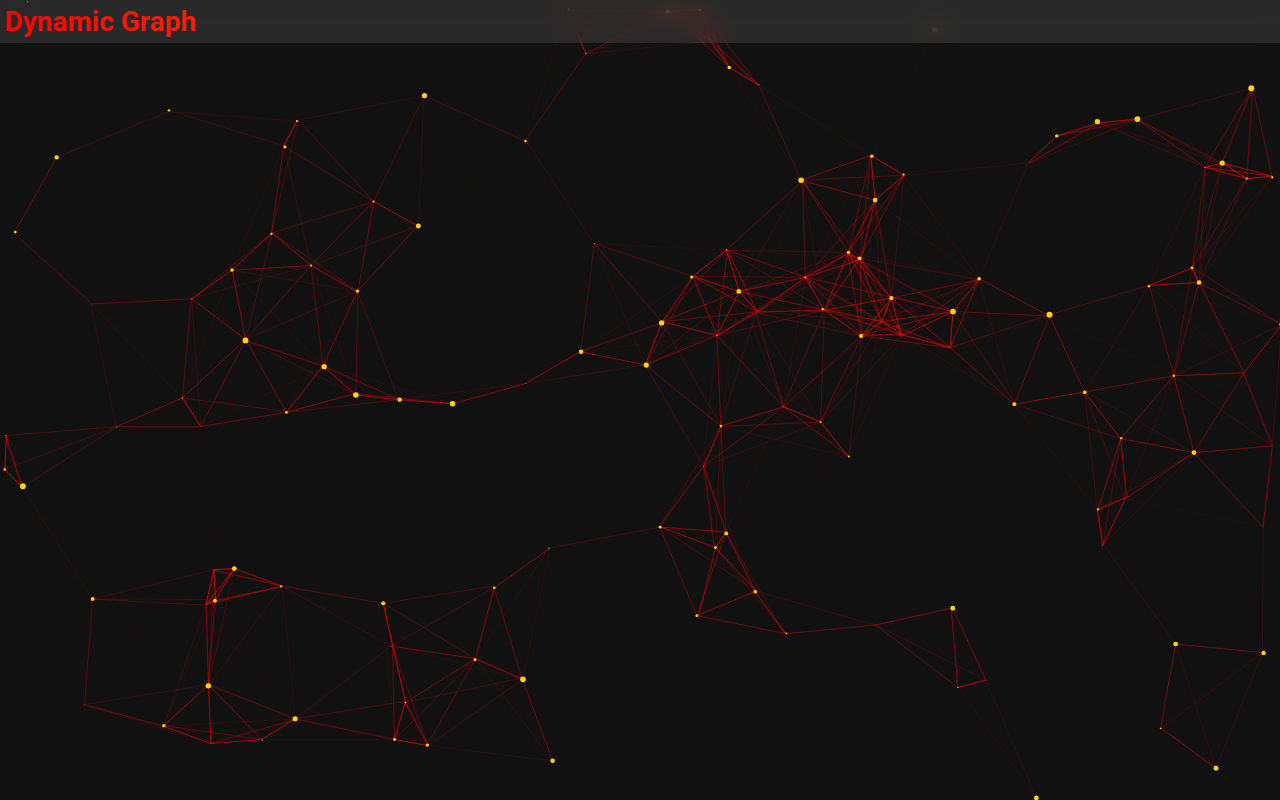
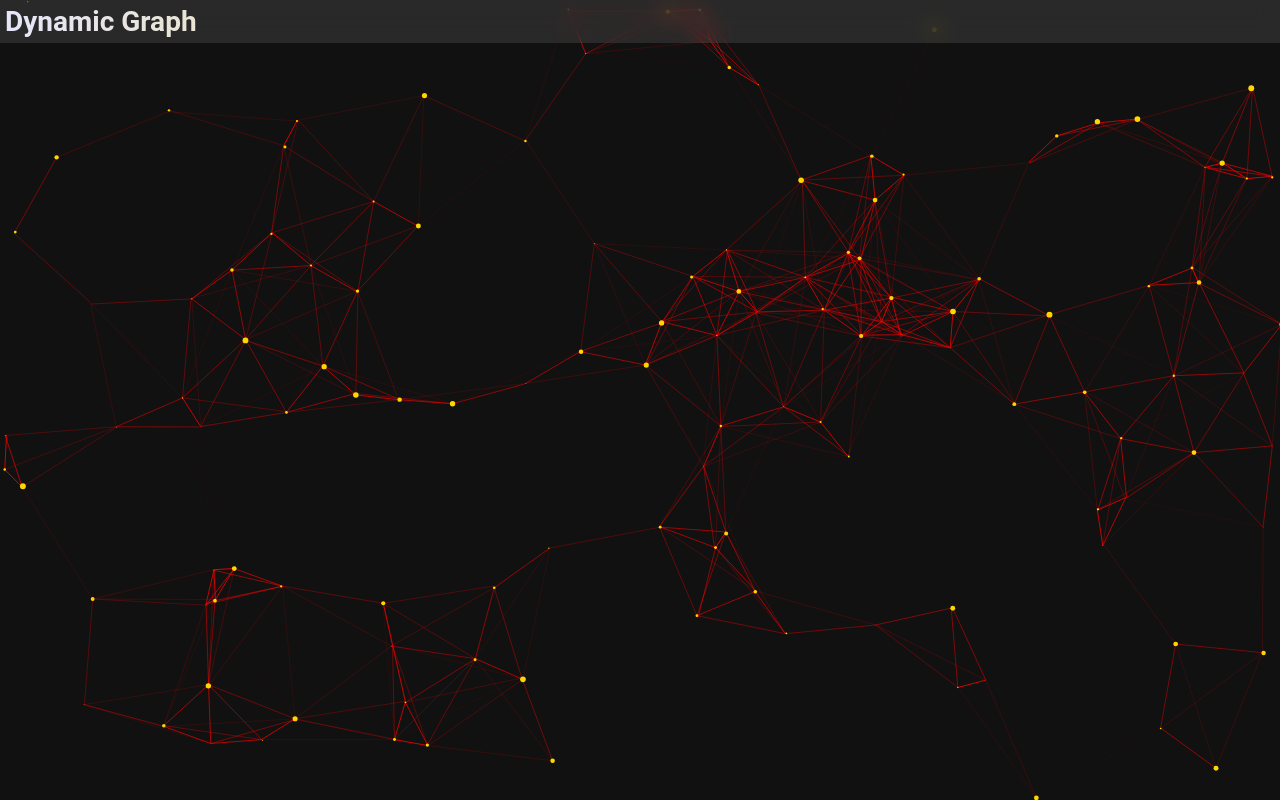
Before and after one commit to adrita-reeti/Dynamic-Graph, a plain HTML site: page index.html in a window 1280 px wide. Drawn offline with nearby package versions, Linux system fonts and the light colour scheme.

Commit message:
Update index.html

```diff
--- a/index.html
+++ b/index.html
@@ -10,7 +10,7 @@
 <body>
     <div style="position: fixed; width: 100%; top: 0; left: 0; background: rgba(255, 255, 255, 0.1); backdrop-filter: blur(10px); -webkit-backdrop-filter: blur(10px); z-index: 1000;">
     <div>
-				<h1 style="margin: 5px; background: linear-gradient(to right, red, gold); -webkit-background-clip: text; -webkit-text-fill-color: transparent;" href="#">Dynamic Graph</h1>
+				<h1 style="margin: 5px; background: linear-gradient(to right, lavender, gold); -webkit-background-clip: text; -webkit-text-fill-color: transparent;" href="#">Dynamic Graph</h1>
 			</div>
 		</div>
 <div class="main">
```
